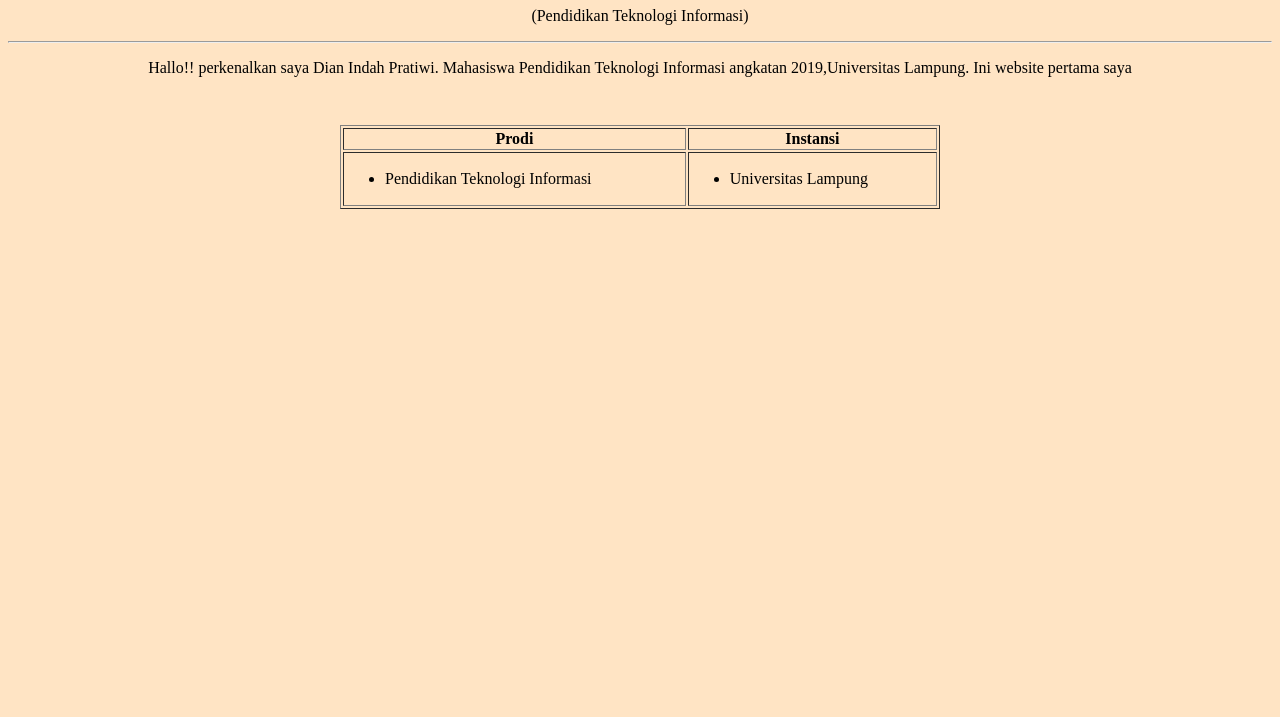
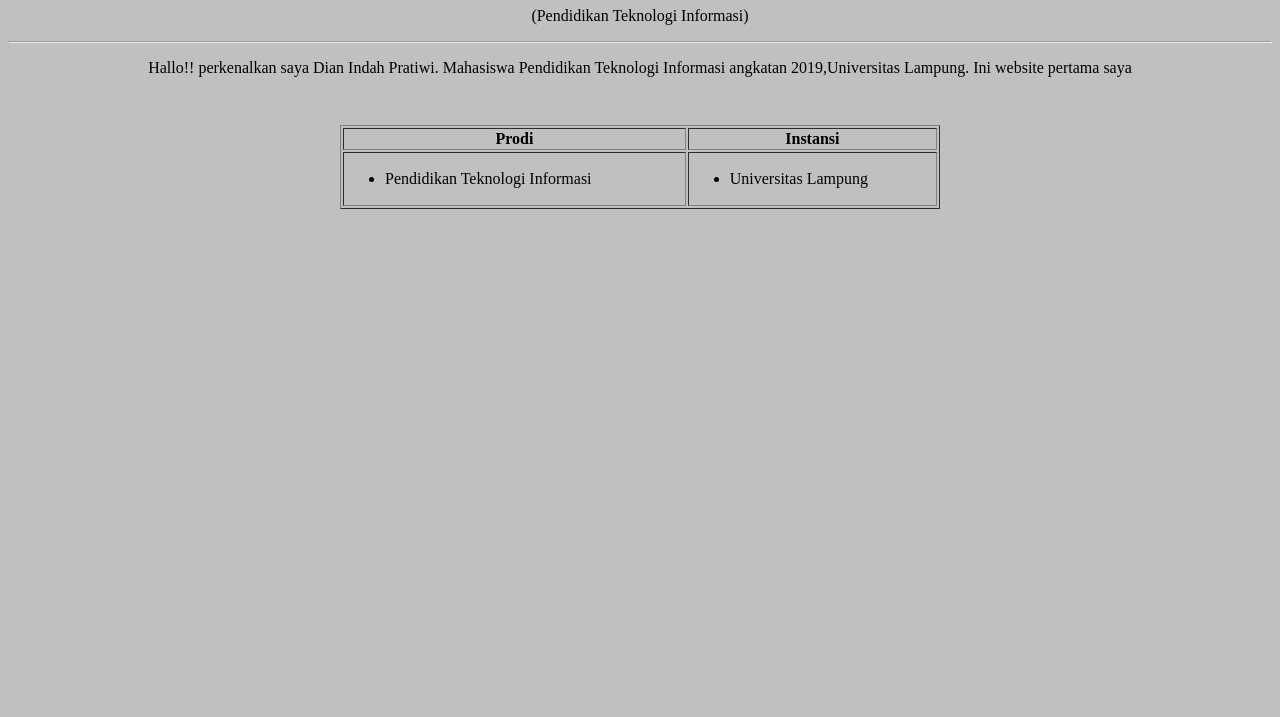
Before and after one commit to dianindahpratiwi/belajarossl, a plain HTML site: page index.html in a window 1280 px wide. Shown: the part 83-800 px from the top of the page. Drawn offline with Linux system fonts and the light colour scheme.

Commit message:
Update index.html

```diff
--- a/index.html
+++ b/index.html
@@ -5,7 +5,7 @@
     <meta name="viewport" content="width=device-width, initial-scale=1.0">
     <title>Belajar OSS Lanjut</title>
 </head>
-  <body bgcolor="#FFE4C4">
+  <body bgcolor="#CoCoCo">
 <body>
     <hr />
     <header style="text-align: center;">
```
